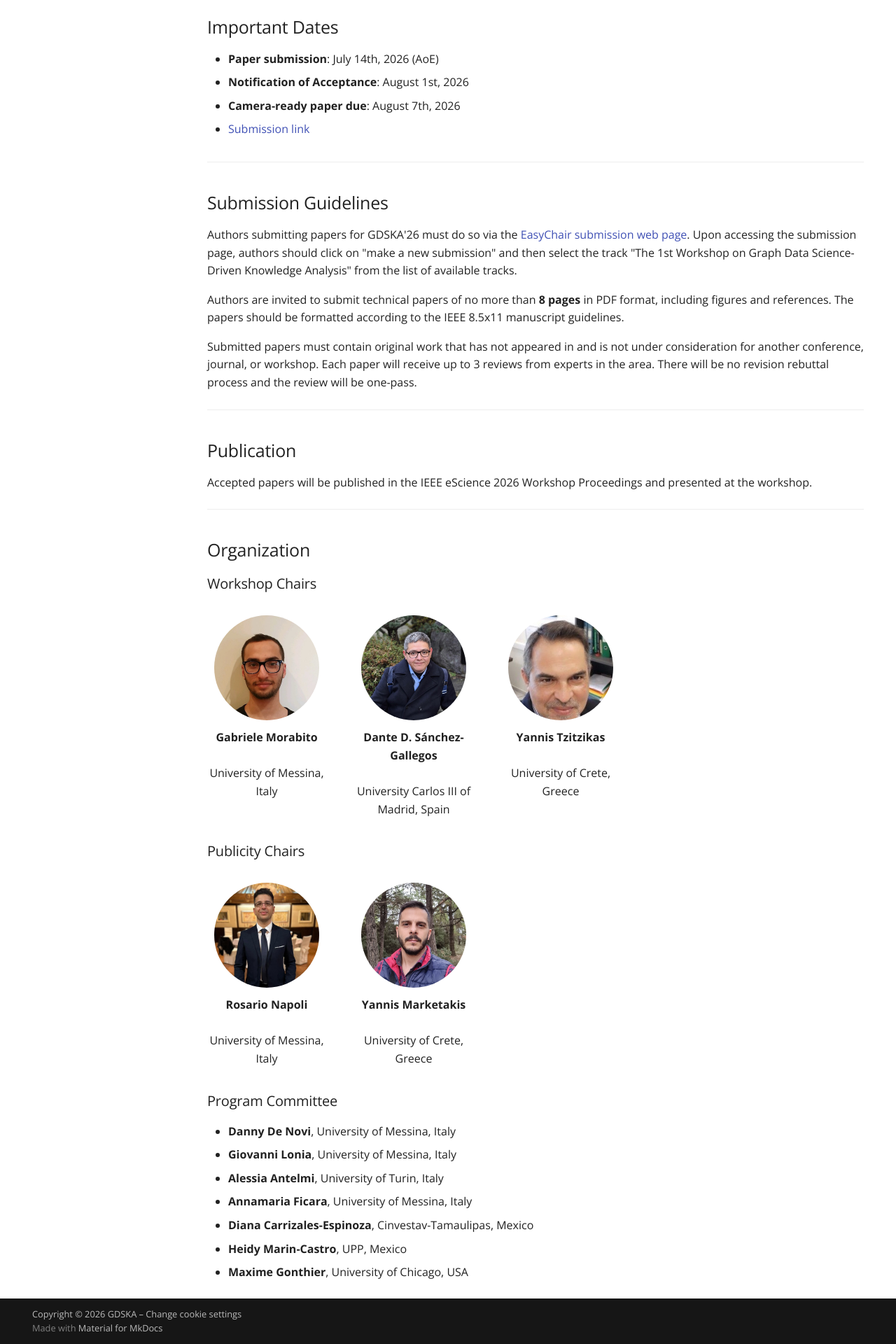
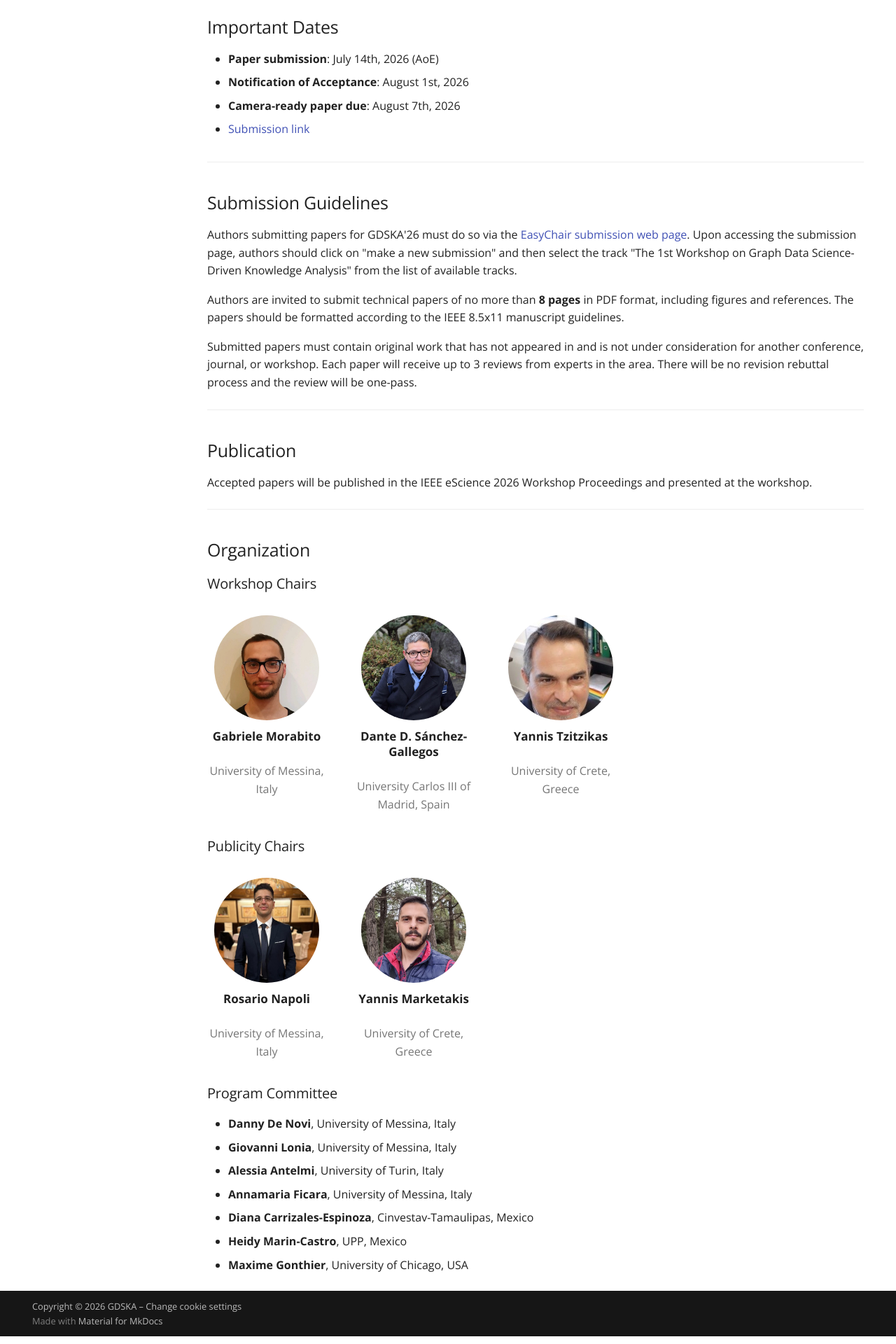
Before and after one commit to GDSKA/gdska.github.io, an MkDocs documentation site: the page built from docs/index.md, in a window 1280 px wide. Shown: the part 1465-3385 px from the top of the page at 70% size. Built offline with MkDocs 1.6.1 and Material for MkDocs 9.7.7, drawn with Linux system fonts in a browser that asks for light colours.

Commit message:
revert: style

```diff
--- a/docs/index.md
+++ b/docs/index.md
@@ -59,36 +59,36 @@
 
 ### Workshop Chairs
 
-<div style="display: flex; flex-wrap: wrap; gap: 2rem; margin: 1.5rem 0;">
-  <div style="display: flex; flex-direction: column; align-items: center; text-align: center; width: 170px;">
-    <img src="imgs/chairs/morabito.jpg" alt="Gabriele Morabito" style="width: 150px; height: 150px; border-radius: 50%; object-fit: cover; object-position: center top; margin-bottom: 0.6rem;">
+<div class="people-grid">
+  <div class="person-card">
+    <img src="imgs/chairs/morabito.jpg" alt="Gabriele Morabito">
     <strong>Gabriele Morabito</strong><br>
-    <span style="font-size: 0.8rem;">University of Messina, Italy</span>
+    <span>University of Messina, Italy</span>
   </div>
-  <div style="display: flex; flex-direction: column; align-items: center; text-align: center; width: 170px;">
-    <img src="imgs/chairs/sanchez-gallegos.jpeg" alt="Dante D. Sánchez-Gallegos" style="width: 150px; height: 150px; border-radius: 50%; object-fit: cover; object-position: center top; margin-bottom: 0.6rem;">
+  <div class="person-card">
+    <img src="imgs/chairs/sanchez-gallegos.jpeg" alt="Dante D. Sánchez-Gallegos">
     <strong>Dante D. Sánchez-Gallegos</strong><br>
-    <span style="font-size: 0.8rem;">University Carlos III of Madrid, Spain</span>
+    <span>University Carlos III of Madrid, Spain</span>
   </div>
-  <div style="display: flex; flex-direction: column; align-items: center; text-align: center; width: 170px;">
-    <img src="imgs/chairs/tzitzikas.jpg" alt="Yannis Tzitzikas" style="width: 150px; height: 150px; border-radius: 50%; object-fit: cover; object-position: center top; margin-bottom: 0.6rem;">
+  <div class="person-card">
+    <img src="imgs/chairs/tzitzikas.jpg" alt="Yannis Tzitzikas">
     <strong>Yannis Tzitzikas</strong><br>
-    <span style="font-size: 0.8rem;">University of Crete, Greece</span>
+    <span>University of Crete, Greece</span>
   </div>
 </div>
 
 ### Publicity Chairs
 
-<div style="display: flex; flex-wrap: wrap; gap: 2rem; margin: 1.5rem 0;">
-  <div style="display: flex; flex-direction: column; align-items: center; text-align: center; width: 170px;">
-    <img src="imgs/chairs/napoli.jpg" alt="Rosario Napoli" style="width: 150px; height: 150px; border-radius: 50%; object-fit: cover; object-position: center top; margin-bottom: 0.6rem;">
+<div class="people-grid">
+  <div class="person-card">
+    <img src="imgs/chairs/napoli.jpg" alt="Rosario Napoli">
     <strong>Rosario Napoli</strong><br>
-    <span style="font-size: 0.8rem;">University of Messina, Italy</span>
+    <span>University of Messina, Italy</span>
   </div>
-  <div style="display: flex; flex-direction: column; align-items: center; text-align: center; width: 170px;">
-    <img src="imgs/chairs/marketakis.jpg" alt="Yannis Marketakis" style="width: 150px; height: 150px; border-radius: 50%; object-fit: cover; object-position: center top; margin-bottom: 0.6rem;">
+  <div class="person-card">
+    <img src="imgs/chairs/marketakis.jpg" alt="Yannis Marketakis">
     <strong>Yannis Marketakis</strong><br>
-    <span style="font-size: 0.8rem;">University of Crete, Greece</span>
+    <span>University of Crete, Greece</span>
   </div>
 </div>
 
```
